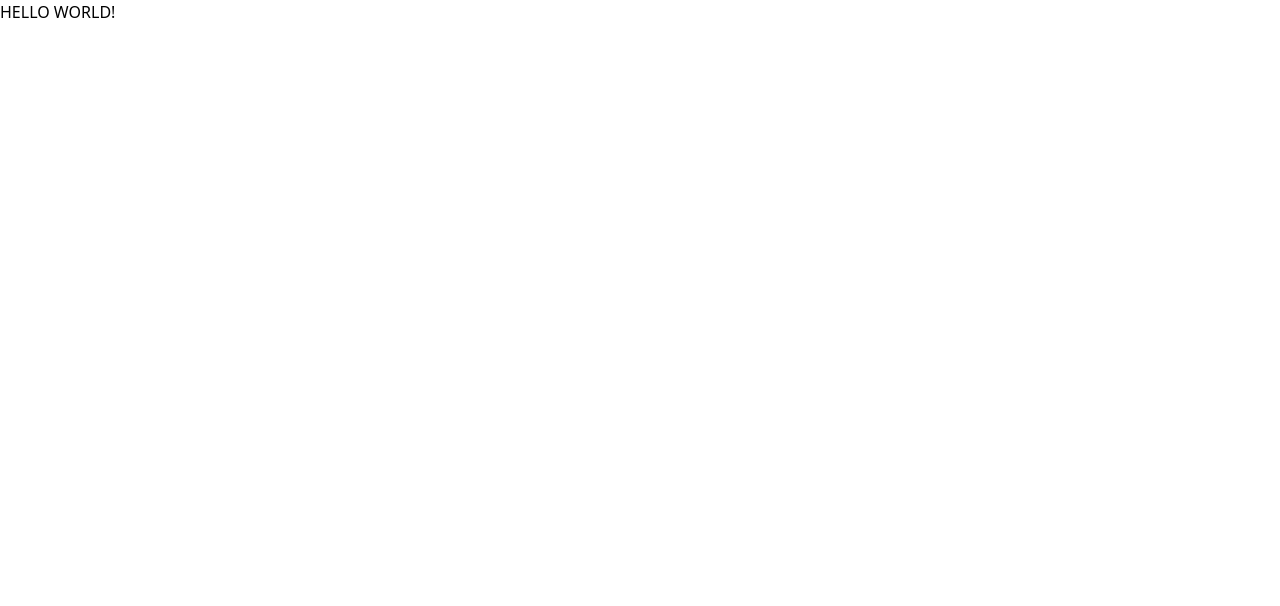
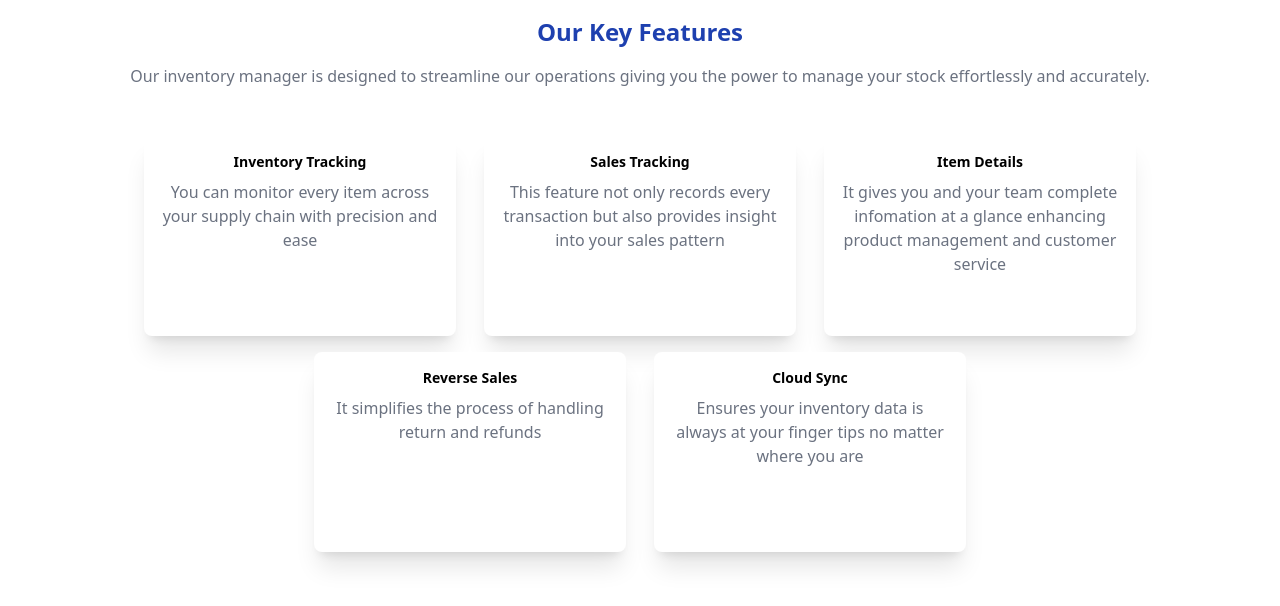
Before and after one commit to Ishahtech/SellSmart, a React (Vite) app: page / in a window 1280 px wide. Shown: the top 606 px of the page. Built offline with nearby package versions, Linux system fonts and the light colour scheme.

Commit message:
feat: add key feature component to app.jsx

```diff
--- a/src/App.jsx
+++ b/src/App.jsx
@@ -1,9 +1,11 @@
 import React from "react";
+import KeyFeatures from "./Component/KeyFeatures";
+import "./index.css";
 
 const App = () => {
   return (
-    <div>
-      <h1>HELLO WORLD!</h1>
+    <div className="App">
+      <KeyFeatures />
     </div>
   );
 };
--- /dev/null
+++ b/src/Component/KeyFeatures.jsx
@@ -0,0 +1,59 @@
+import React from "react";
+
+const KeyFeatures = () => {
+  return (
+    <div className="container mx-auto p-4">
+      <div className="text-center mb-8">
+        <h1 className="text-2xl font-bold text-blue-800 mb-4">
+          Our Key Features
+        </h1>
+        <p className="text-gray-500 px-4">
+          Our inventory manager is designed to streamline our operations giving
+          you the power to manage your stock effortlessly and accurately.
+        </p>
+      </div>
+      <div className="flex justify-center flex-wrap gap-7 mt-12">
+        <div className="w-1/4 min-w-[200px] h-[200px] bg-white p-4 rounded-lg shadow-xl">
+          <h2 className="text-sm font-bold mb-2 text-center">
+            Inventory Tracking
+          </h2>
+          <p className="text-gray-500 text-center">
+            You can monitor every item across your supply chain with precision
+            and ease
+          </p>
+        </div>
+        <div className="w-1/4 min-w-[200px] h-[200px] bg-white p-4 rounded-lg shadow-xl">
+          <h2 className="text-sm font-bold mb-2 text-center">Sales Tracking</h2>
+          <p className="text-gray-500 text-center">
+            This feature not only records every transaction but also provides
+            insight into your sales pattern
+          </p>
+        </div>
+        <div className="w-1/4 min-w-[200px] h-[200px] bg-white p-4 rounded-lg shadow-xl">
+          <h2 className="text-sm font-bold mb-2 text-center">Item Details</h2>
+          <p className="text-gray-500 text-center">
+            It gives you and your team complete infomation at a glance enhancing
+            product management and customer service
+          </p>
+        </div>
+      </div>
+      <div className="flex justify-center flex-wrap gap-7 mt-4">
+        <div className="w-1/4 min-w-[200px] h-[200px] bg-white p-4 rounded-lg shadow-xl">
+          <h2 className="text-sm font-bold mb-2 text-center">Reverse Sales</h2>
+          <p className="text-gray-500 text-center">
+            It simplifies the process of handling return and refunds
+          </p>
+        </div>
+        <div className="w-1/4 min-w-[200px] h-[200px] bg-white p-4 rounded-lg shadow-xl">
+          <h2 className="text-sm font-bold mb-2 text-center">Cloud Sync</h2>
+          <p className="text-gray-500 text-center">
+            Ensures your inventory data is always at your finger tips no matter
+            where you are
+          </p>
+        </div>
+      </div>
+    </div>
+  );
+};
+
+export default KeyFeatures;
```
